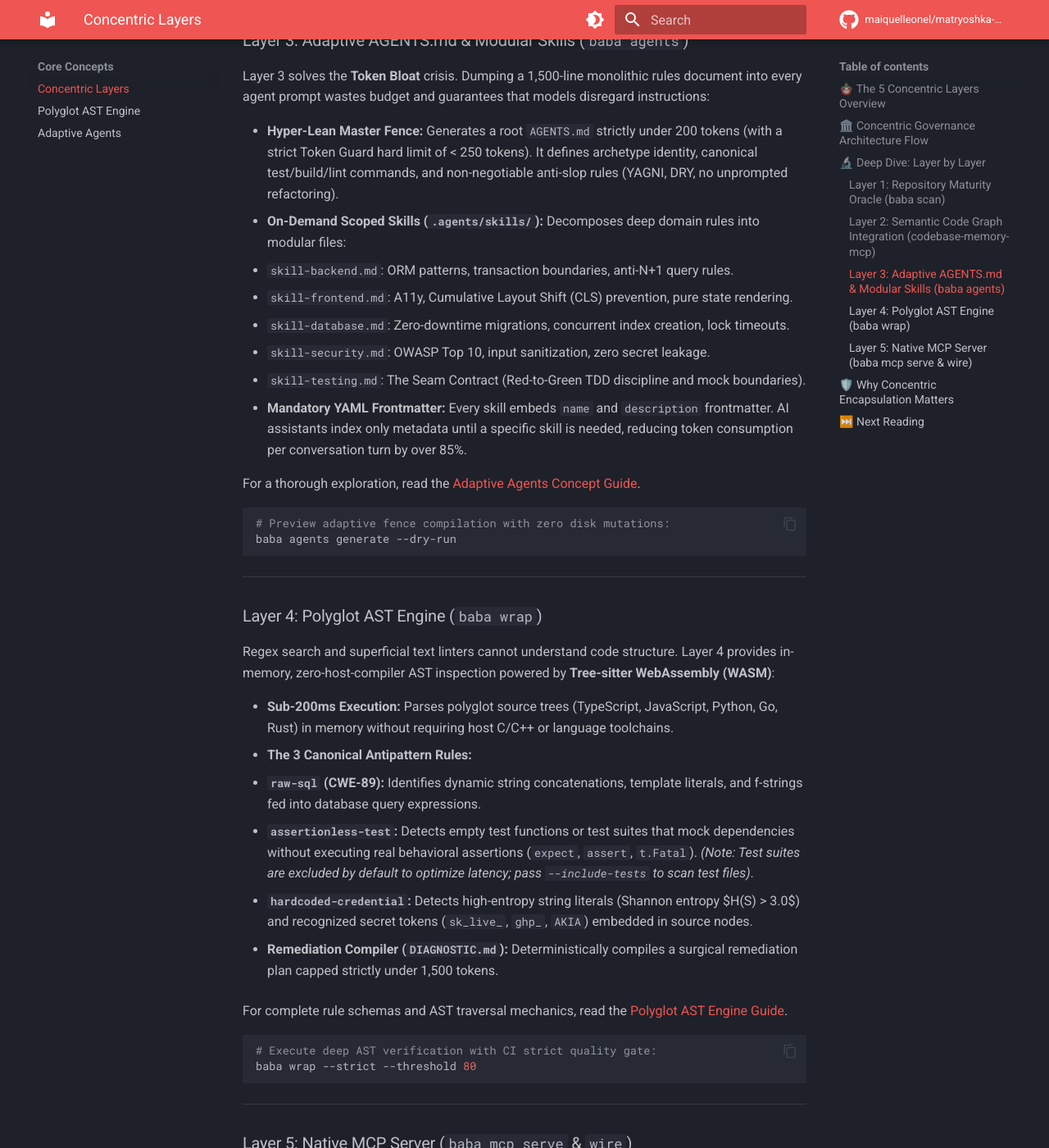
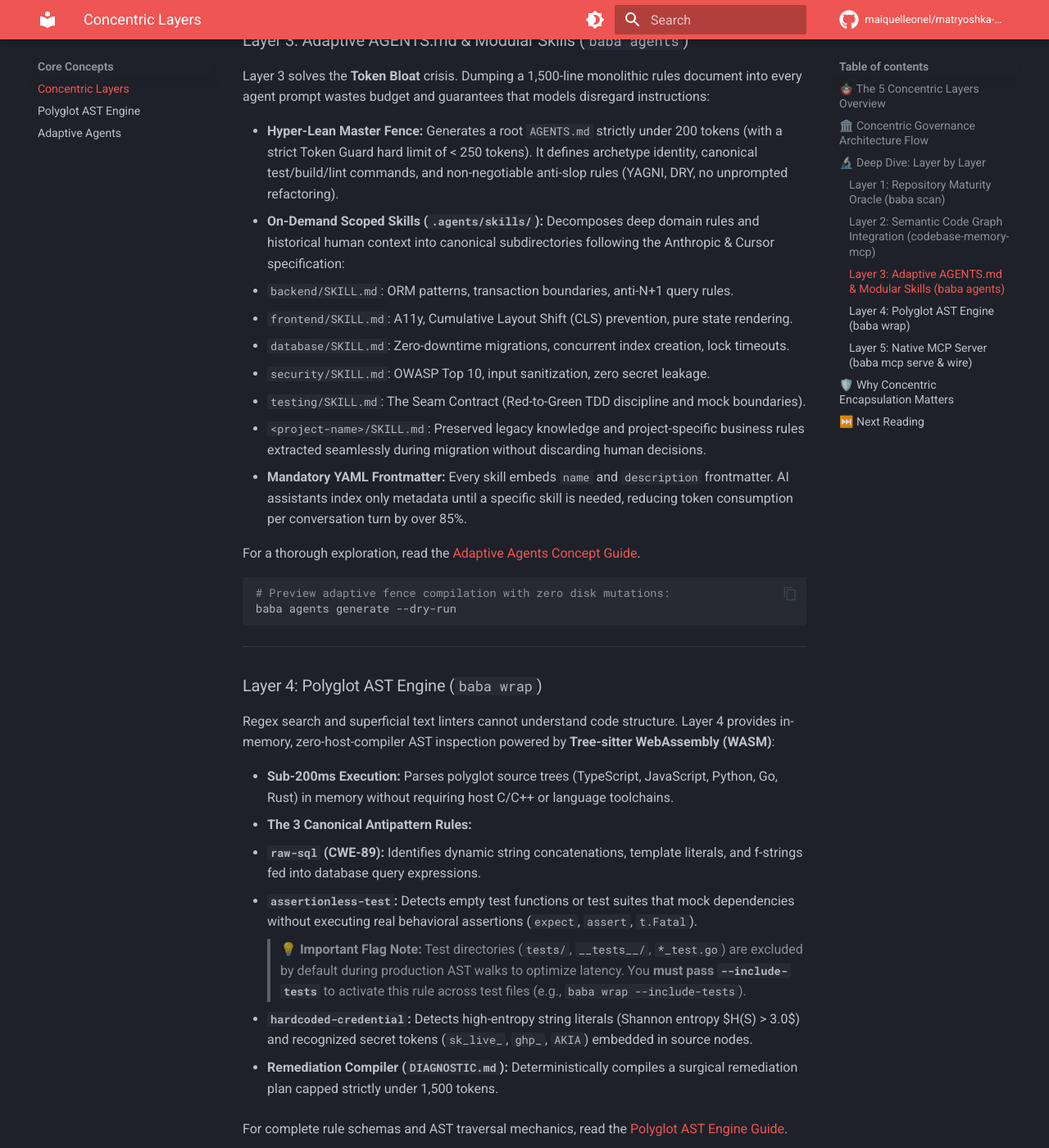
Before and after one commit to maiquelleonel/matryoshka-harness, an MkDocs documentation site: the page built from docs/guide/concepts/concentric-layers.md, in a window 1280 px wide and 1400 px high, scrolled down 3866 px. Shown: the whole window at 82% size. Built offline with MkDocs 1.6.1 and Material for MkDocs 9.7.7, drawn with Linux system fonts in a browser that asks for light colours; comment, search, counter and statistics services are not loaded.

Commit message:
docs(concepts): update Layer 3 skills to canonical subdirs including legacy knowledge and format test flag as callout

```diff
--- a/docs/guide/concepts/concentric-layers.md
+++ b/docs/guide/concepts/concentric-layers.md
@@ -115,12 +115,13 @@ Static files on disk do not tell the whole story. Layer 2 integrates with **`cod
 Layer 3 solves the **Token Bloat** crisis. Dumping a 1,500-line monolithic rules document into every agent prompt wastes budget and guarantees that models disregard instructions:
 
 * **Hyper-Lean Master Fence:** Generates a root `AGENTS.md` strictly under 200 tokens (with a strict Token Guard hard limit of < 250 tokens). It defines archetype identity, canonical test/build/lint commands, and non-negotiable anti-slop rules (YAGNI, DRY, no unprompted refactoring).
-* **On-Demand Scoped Skills (`.agents/skills/`):** Decomposes deep domain rules into modular files:
-  * `skill-backend.md`: ORM patterns, transaction boundaries, anti-N+1 query rules.
-  * `skill-frontend.md`: A11y, Cumulative Layout Shift (CLS) prevention, pure state rendering.
-  * `skill-database.md`: Zero-downtime migrations, concurrent index creation, lock timeouts.
-  * `skill-security.md`: OWASP Top 10, input sanitization, zero secret leakage.
-  * `skill-testing.md`: The Seam Contract (Red-to-Green TDD discipline and mock boundaries).
+* **On-Demand Scoped Skills (`.agents/skills/`):** Decomposes deep domain rules and historical human context into canonical subdirectories following the Anthropic & Cursor specification:
+  * `backend/SKILL.md`: ORM patterns, transaction boundaries, anti-N+1 query rules.
+  * `frontend/SKILL.md`: A11y, Cumulative Layout Shift (CLS) prevention, pure state rendering.
+  * `database/SKILL.md`: Zero-downtime migrations, concurrent index creation, lock timeouts.
+  * `security/SKILL.md`: OWASP Top 10, input sanitization, zero secret leakage.
+  * `testing/SKILL.md`: The Seam Contract (Red-to-Green TDD discipline and mock boundaries).
+  * `<project-name>/SKILL.md`: Preserved legacy knowledge and project-specific business rules extracted seamlessly during migration without discarding human decisions.
 * **Mandatory YAML Frontmatter:** Every skill embeds `name` and `description` frontmatter. AI assistants index only metadata until a specific skill is needed, reducing token consumption per conversation turn by over 85%.
 
 For a thorough exploration, read the [Adaptive Agents Concept Guide](adaptive-agents.md).
@@ -138,7 +139,8 @@ Regex search and superficial text linters cannot understand code structure. Laye
 * **Sub-200ms Execution:** Parses polyglot source trees (TypeScript, JavaScript, Python, Go, Rust) in memory without requiring host C/C++ or language toolchains.
 * **The 3 Canonical Antipattern Rules:**
   1. **`raw-sql` (CWE-89):** Identifies dynamic string concatenations, template literals, and f-strings fed into database query expressions.
-  2. **`assertionless-test`:** Detects empty test functions or test suites that mock dependencies without executing real behavioral assertions (`expect`, `assert`, `t.Fatal`). *(Note: Test suites are excluded by default to optimize latency; pass `--include-tests` to scan test files)*.
+  2. **`assertionless-test`:** Detects empty test functions or test suites that mock dependencies without executing real behavioral assertions (`expect`, `assert`, `t.Fatal`).
+> 💡 **Important Flag Note:** Test directories (`tests/`, `__tests__/`, `*_test.go`) are excluded by default during production AST walks to optimize latency. You **must pass `--include-tests`** to activate this rule across test files (e.g., `baba wrap --include-tests`).
   3. **`hardcoded-credential`:** Detects high-entropy string literals (Shannon entropy $H(S) > 3.0$) and recognized secret tokens (`sk_live_`, `ghp_`, `AKIA`) embedded in source nodes.
 
 * **Remediation Compiler (`DIAGNOSTIC.md`):** Deterministically compiles a surgical remediation plan capped strictly under 1,500 tokens.
```
